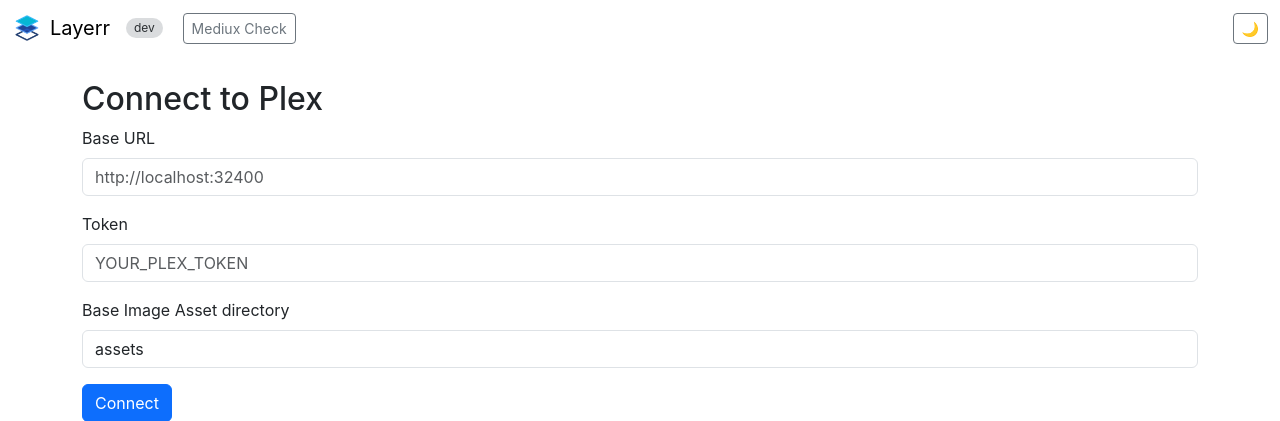
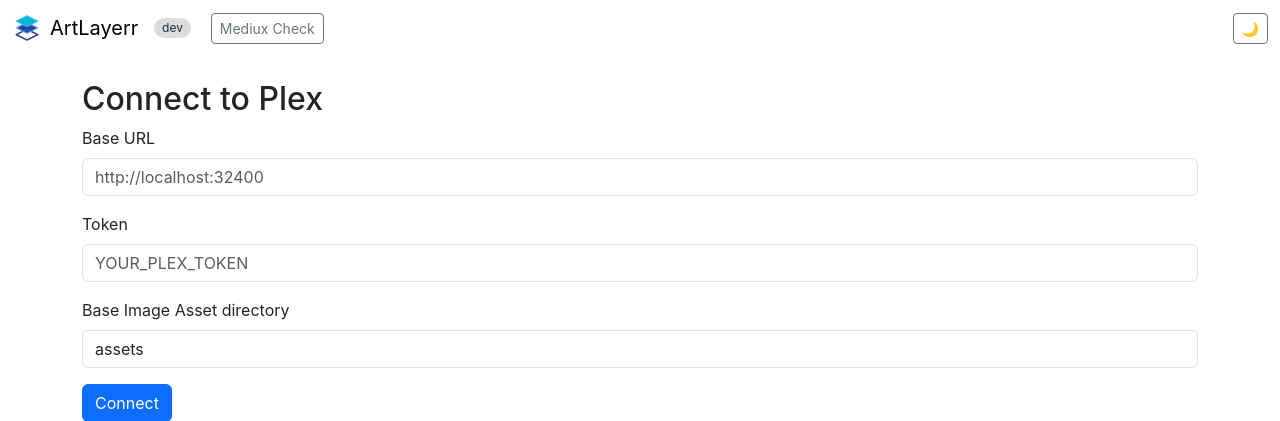
Before and after one commit to Minimaxpower/ArtLayerr, a Flask app: page / in a window 1280 px wide. Shown: the top 421 px of the page. Run offline with Flask 3, Linux system fonts and the light colour scheme; some libraries are stand-ins or nearby versions.

Commit message:
Rename project to ArtLayerr, add sort modes, items per page and Mediux link

```diff
--- a/app.py
+++ b/app.py
@@ -59,12 +59,12 @@ PREF_COOKIE_MAX_AGE = 60 * 60 * 24 * 365
 
 def get_sort_pref():
     """Sort mode: ?sort= wins (the dropdown), then the cookie, then the default."""
-    value = request.args.get("sort") or request.cookies.get("layerr_sort")
+    value = request.args.get("sort") or request.cookies.get("artlayerr_sort")
     return value if value in SORT_OPTIONS else DEFAULT_SORT
 
 
 def get_per_page_pref():
-    raw = request.args.get("per_page") or request.cookies.get("layerr_per_page")
+    raw = request.args.get("per_page") or request.cookies.get("artlayerr_per_page")
     try:
         value = int(raw)
     except (TypeError, ValueError):
@@ -1023,8 +1023,8 @@ def list_items(section_key):
         ),
     ))
     # remember the choices for next time and for the item page's navigation
-    resp.set_cookie("layerr_sort", sort, max_age=PREF_COOKIE_MAX_AGE, samesite="Lax")
-    resp.set_cookie("layerr_per_page", str(per_page), max_age=PREF_COOKIE_MAX_AGE, samesite="Lax")
+    resp.set_cookie("artlayerr_sort", sort, max_age=PREF_COOKIE_MAX_AGE, samesite="Lax")
+    resp.set_cookie("artlayerr_per_page", str(per_page), max_age=PREF_COOKIE_MAX_AGE, samesite="Lax")
     return resp
 
 
--- a/docker-compose.yml
+++ b/docker-compose.yml
@@ -1,7 +1,7 @@
 services:
-  layerr:
-    image: ghcr.io/minimaxpower/layerr:latest
-    container_name: layerr
+  artlayerr:
+    image: ghcr.io/minimaxpower/artlayerr:latest
+    container_name: artlayerr
     restart: unless-stopped
     init: true
     ports:
--- a/templates/base.html
+++ b/templates/base.html
@@ -3,7 +3,7 @@
   <head>
     <meta charset="utf-8">
     <meta name="viewport" content="width=device-width, initial-scale=1">
-    <title>Layerr</title>
+    <title>ArtLayerr</title>
     <link rel="icon" type="image/png" href="{{ url_for('static', filename='favicon.png') }}">
     <link href="https://cdn.jsdelivr.net/npm/bootstrap@5.3.0/dist/css/bootstrap.min.css" rel="stylesheet">
     <style>
@@ -206,10 +206,10 @@
     <nav class="navbar navbar-expand-lg mb-4">
       <div class="container-fluid">
         <a class="navbar-brand d-flex align-items-center gap-2" href="{{ url_for('libraries') }}">
-          <img src="{{ url_for('static', filename='Layerr_Logo.png') }}" alt="" width="30" height="30">
-          <span>Layerr</span>
+          <img src="{{ url_for('static', filename='ArtLayerr_Logo.png') }}" alt="" width="30" height="30">
+          <span>ArtLayerr</span>
         </a>
-        <a href="https://github.com/Minimaxpower/layerr/releases" target="_blank" rel="noopener" class="badge rounded-pill bg-secondary bg-opacity-25 text-secondary-emphasis fw-normal text-decoration-none me-1" title="Layerr {{ app_version }}">{{ app_version.split("-")[0] }}</a>
+        <a href="https://github.com/Minimaxpower/ArtLayerr/releases" target="_blank" rel="noopener" class="badge rounded-pill bg-secondary bg-opacity-25 text-secondary-emphasis fw-normal text-decoration-none me-1" title="ArtLayerr {{ app_version }}">{{ app_version.split("-")[0] }}</a>
         <a href="{{ url_for('mediux_check') }}" class="btn btn-outline-secondary btn-sm ms-3">Mediux Check</a>
         <button id="theme-toggle" type="button" class="btn btn-outline-secondary btn-sm ms-auto">🌙</button>
       </div>
```
Also changed, not shown: README.md, static/ArtLayerr_Logo.png (renamed from static/Layerr_Logo.png).
